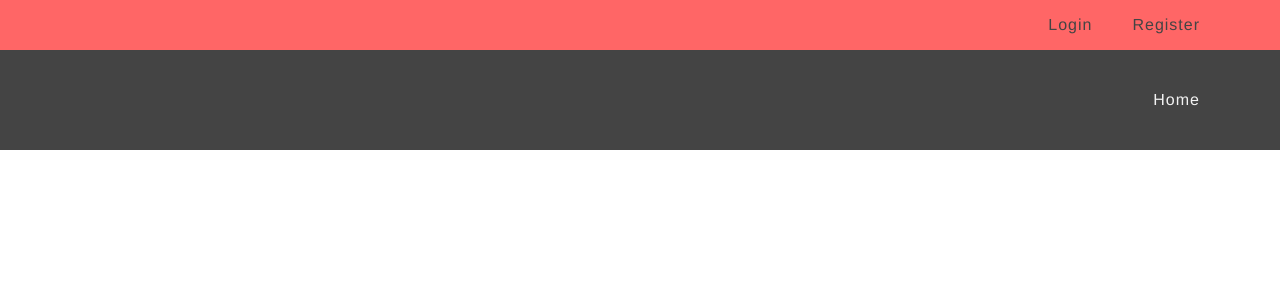
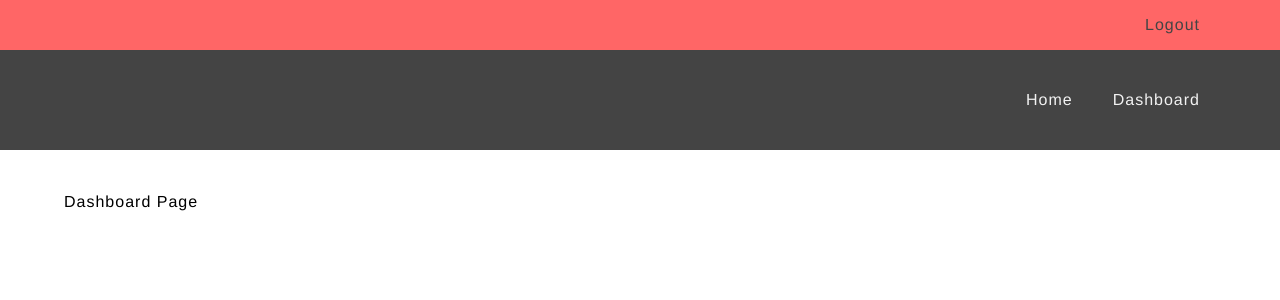
Before and after one commit to im-ironclad/express-playground, a React app in the folder client/: page /dashboard in a window 1280 px wide. Shown: the top 300 px of the page. Built offline with nearby package versions, Linux system fonts and the light colour scheme; sample sign-in values are in the browser's storage.

Commit message:
More progress to validation and authentication with JWT

```diff
--- a/client/src/App.js
+++ b/client/src/App.js
@@ -1,6 +1,9 @@
 import React, { Component } from 'react';
 import reactDom from 'react-dom';
-import { BrowserRouter, Route } from 'react-router-dom';
+import { BrowserRouter, Route, Switch } from 'react-router-dom';
+
+// Import other needed things
+import PrivateRoute from './components/PrivateRoute';
 
 // Import app styles
 import './styles/app.scss';
@@ -9,6 +12,7 @@ import './styles/app.scss';
 import Home from './pages/Home';
 import Login from './pages/auth/Login';
 import Register from './pages/auth/Register';
+import Dashboard from './pages/Dashboard';
 
 // Import components
 import Header from './components/layout/Header';
@@ -28,6 +32,13 @@ class App extends Component {
           <Route exact path="/" component={Home} />
           <Route exact path="/login" component={Login} />
           <Route exact path="/register" component={Register} />
+          <Switch>
+            <PrivateRoute
+              exact
+              path="/dashboard"
+              component={Dashboard}
+            />
+          </Switch>
         </div>
       </BrowserRouter>
     )
--- /dev/null
+++ b/client/src/components/PrivateRoute.js
@@ -0,0 +1,17 @@
+import React from 'react';
+import { Route, Redirect } from 'react-router-dom';
+
+const PrivateRoute = ({ component: Component, ...rest }) => (
+  <Route
+    {...rest}
+    render={props =>
+      window.localStorage.getItem('jwtToken') ? (
+        <Component {...props} />
+      ) : (
+        <Redirect to="/login" />
+      )
+    }
+  />
+);
+
+export default PrivateRoute;
--- a/client/src/components/layout/Header.js
+++ b/client/src/components/layout/Header.js
@@ -1,11 +1,31 @@
 import React, { Component } from 'react'
 import { Link } from 'react-router-dom';
 
+// Import middleware utility
+import isAuthenticated from '../../utils/isAuthenticated';
+
 export default class Header extends Component {
+  constructor(props) {
+    super(props);
+
+    // Non-state variables
+    this.isAuthenticated = isAuthenticated();
+  }
   render() {
     return (
       <header className="header">
         <nav className="auth-nav">
+            {
+              this.isAuthenticated
+              ? // If user is logged in
+              <ul className="auth-nav__list">
+                <li className="auth-nav__list__link">
+                  <Link to='logout'>
+                    Logout
+                  </Link>
+                </li>
+              </ul>
+              : // If user is not logged in
               <ul className="auth-nav__list">
                 <li className="auth-nav__list__link">
                   <Link to='login'>
@@ -18,9 +38,26 @@ export default class Header extends Component {
                   </Link>
                 </li>
               </ul>
+            }
         </nav>
 
         <nav className="nav">
+          {
+            this.isAuthenticated
+            ? // If user is logged in
+            <ul className="nav__list">
+              <li className="nav__list__link">
+                <Link to="/">
+                  Home
+                </Link>
+              </li>
+              <li className="nav__list__link">
+                <Link to="/dashboard">
+                  Dashboard
+                </Link>
+              </li>
+            </ul>
+            : // If user is not logged in
             <ul className="nav__list">
               <li className="nav__list__link">
                 <Link to="/">
@@ -28,6 +65,7 @@ export default class Header extends Component {
                 </Link>
               </li>
             </ul>
+          }
         </nav>
       </header>
     )
--- a/client/src/pages/Dashboard.js
+++ b/client/src/pages/Dashboard.js
@@ -3,9 +3,11 @@ import React, { Component } from 'react'
 export default class Dashboard extends Component {
   render() {
     return (
-      <h1>
-        Dashboard Page
-      </h1>
+      <section className="page__dashboard page-content">
+        <h1>
+          Dashboard Page
+        </h1>
+      </section>
     )
   }
 }
--- a/client/src/pages/auth/Login.js
+++ b/client/src/pages/auth/Login.js
@@ -61,7 +61,14 @@ export default class Login extends Component {
 
     // If there weren't any errors, do yo thang
     axios.post('api/login', data)
-      .then(response => console.log(response.data))
+      .then(response => {
+        const { token } = response.data;
+        // Set token and add to localStorage
+        window.localStorage.setItem('jwtToken', token);
+        axios.defaults.headers.common['Authorization'] = token;
+        // Once done,redirect to user dashboard
+        return window.location.href = '/dashboard';
+      })
       .catch(err => this.setState({ formErrors: err.response.data }));
   }
 
--- /dev/null
+++ b/client/src/utils/isAuthenticated.js
@@ -0,0 +1,3 @@
+export default function isAuthenticated() {
+  return window.localStorage.getItem('jwtToken') ? true : false;
+}
```
Also changed, not shown: 1 other file (tests, documents, lock files or other folders). Lines whose indentation alone changed are shown as unchanged.
